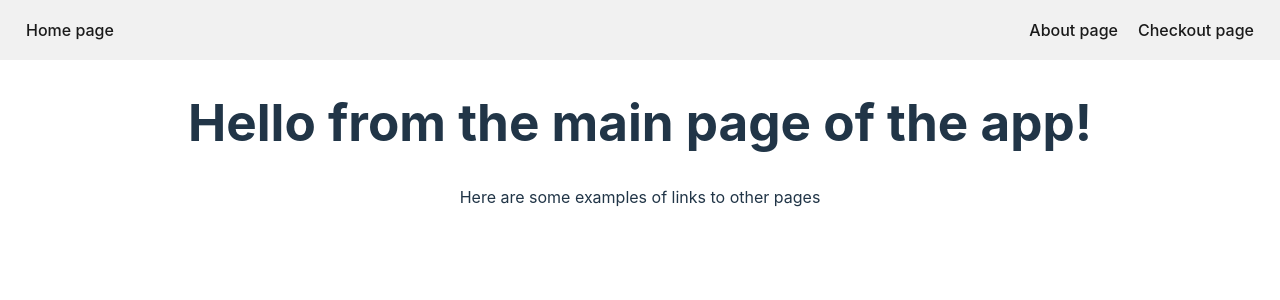
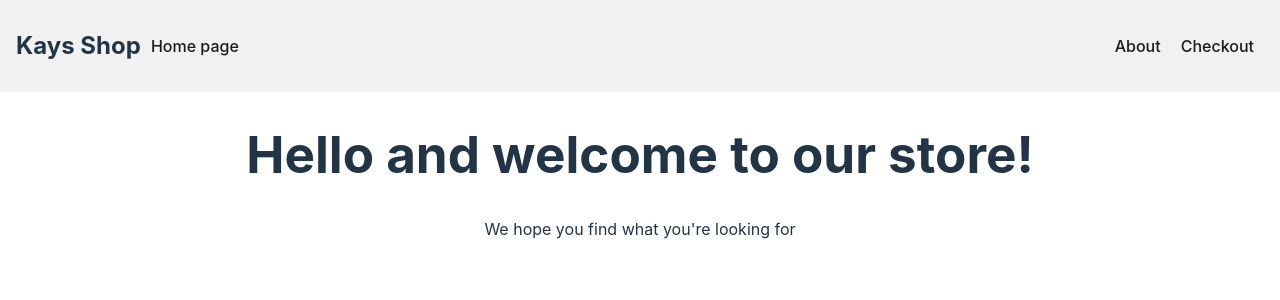
Before and after one commit to kimdogbe/odin_shop, a React (Vite) app: page /home in a window 1280 px wide. Shown: the top 300 px of the page. Built offline with nearby package versions, Linux system fonts and the light colour scheme.

Commit message:
Update text on various pages

```diff
--- a/src/About.jsx
+++ b/src/About.jsx
@@ -5,7 +5,6 @@ function About() {
     <div>
       <h1>About page</h1>
       <p>Hello from the about page where we put a little explanation of what it is we do.</p>
-      <p>Click here to return to <Link to="../home">Home page</Link></p>
     </div>
   )
 }
--- a/src/App.jsx
+++ b/src/App.jsx
@@ -6,14 +6,15 @@ function App() {
     <div>
       <nav>
         <ul>
+          <h2>Kays Shop</h2>
           <li id='home-btn'>
             <Link to="home">Home page</Link>
           </li>
           <li>
-            <Link to="about">About page</Link>
+            <Link to="about">About</Link>
           </li>
           <li>
-            <Link to="checkout">Checkout page</Link>
+            <Link to="checkout">Checkout</Link>
           </li>
         </ul>
       </nav>
--- a/src/Checkout.jsx
+++ b/src/Checkout.jsx
@@ -3,9 +3,8 @@ import { Link } from "react-router-dom"
 function Checkout() {
   return (
     <div>
-      <h1>Checkout page</h1>
+      <h1>Checkout</h1>
       <p>Hello from the checkout page where we'll put content we have selected to buy.</p>
-      <p>Click here to return to <Link to="../home">Home page</Link></p>
     </div>
   )
 }
--- a/src/Home.jsx
+++ b/src/Home.jsx
@@ -1,8 +1,8 @@
 function Home() {
   return (
     <div>
-      <h1>Hello from the main page of the app!</h1>
-      <p>Here are some examples of links to other pages</p>
+      <h1>Hello and welcome to our store!</h1>
+      <p>We hope you find what you're looking for</p>
     </div>
   )
 }
```
